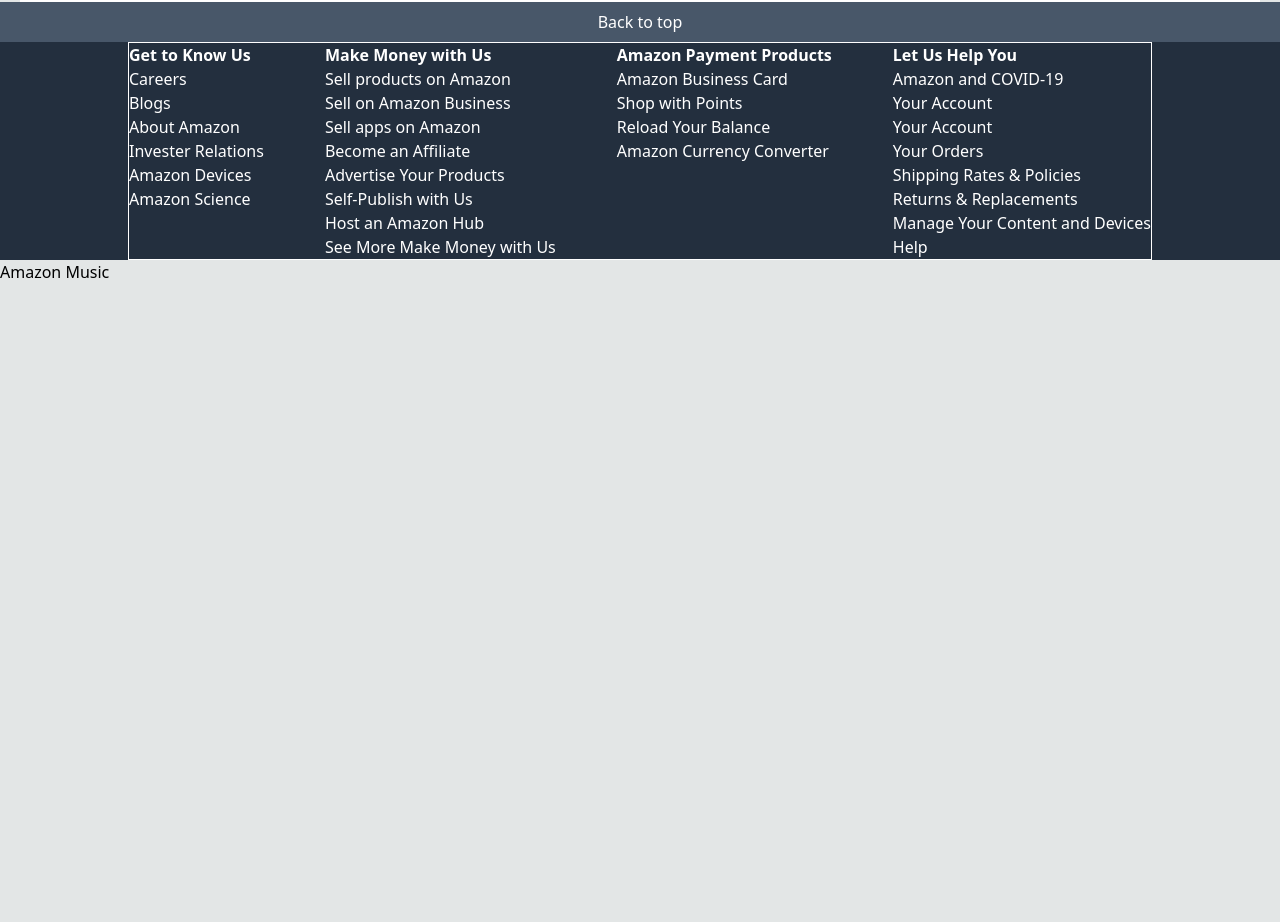
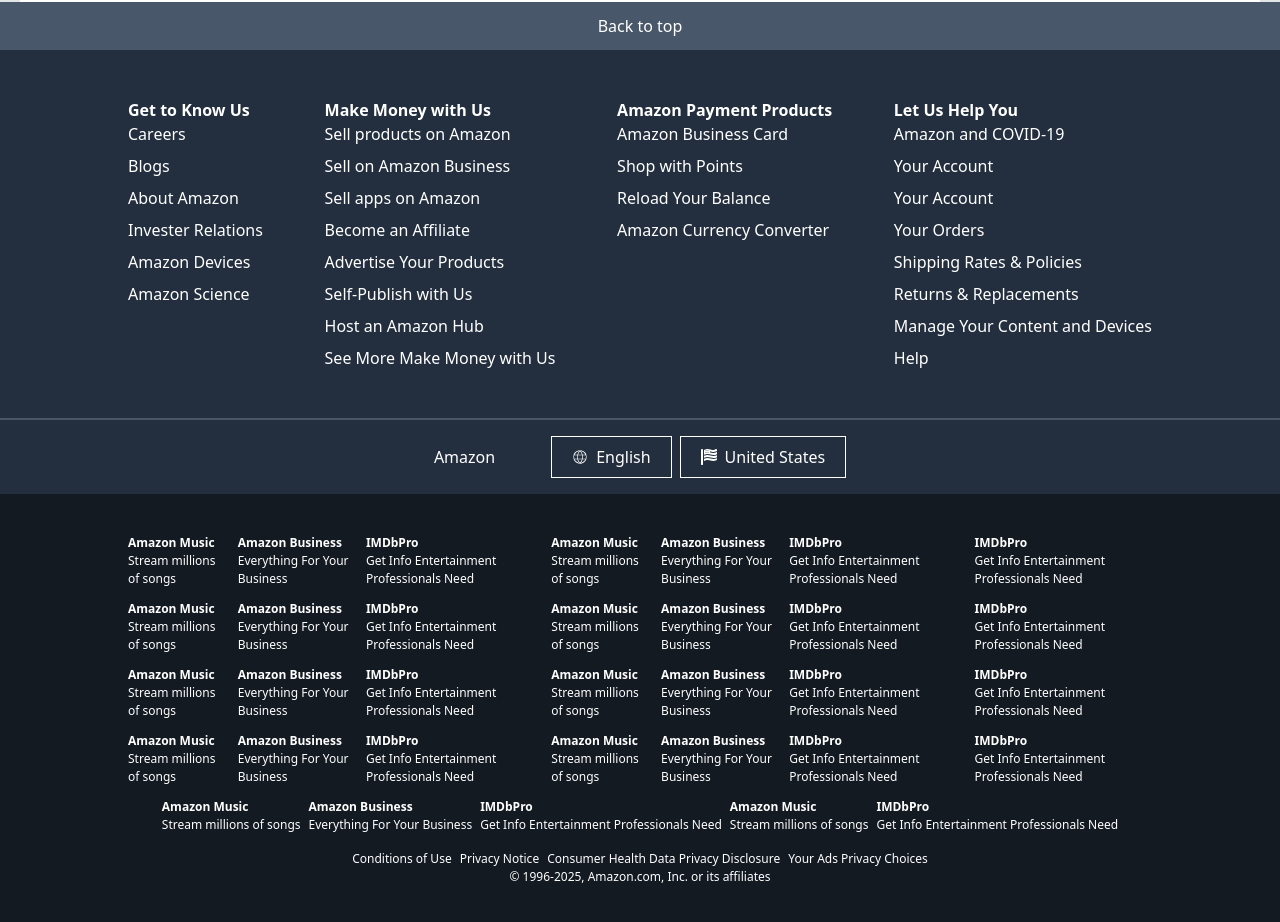
Before and after one commit to ShahbazNadeem/amazon-clone, a Next.js app: page / in a window 1280 px wide. Shown: the part 2020-2942 px from the top of the page. Before the commit the page ends 2822 px from the top, so only its background shows below. Built offline with nearby package versions, Linux system fonts and the light colour scheme.

Commit message:
working on footer

```diff
--- a/src/app/_components/layout/Footer.jsx
+++ b/src/app/_components/layout/Footer.jsx
@@ -1,17 +1,18 @@
 import React from 'react'
+import { Icons } from '@/app/data/Imports'
 
 const Footer = () => {
   return (
-    <div className='h-screen'>
-      <div className="bg-[#485769] py-2 flex justify-center items-center text-white">Back to top</div>
+    <div className=''>
+      <div className="bg-[#485769] py-3 flex justify-center items-center text-white">Back to top</div>
 
       <div className="bg-[#232F3E]">
-        <div className="flex justify-between max-w-[1024px] mx-auto border text-white">
+        <div className="flex justify-between py-12 max-w-[1024px] mx-auto text-white">
           <div className="">
             <span className='text-base leading-[16.8px] font-bold'>
               Get to Know Us
             </span>
-            <ul>
+            <ul className='flex flex-col gap-2'>
               <li>Careers</li>
               <li>Blogs</li>
               <li>About Amazon</li>
@@ -24,7 +25,7 @@
             <span className='text-base leading-[16.8px] font-bold'>
               Make Money with Us
             </span>
-            <ul>
+            <ul className='flex flex-col gap-2'>
               <li>Sell products on Amazon</li>
               <li>Sell on Amazon Business</li>
               <li>Sell apps on Amazon</li>
@@ -39,7 +40,7 @@
             <span className='text-base leading-[16.8px] font-bold'>
               Amazon Payment Products
             </span>
-            <ul>
+            <ul className='flex flex-col gap-2'>
               <li>Amazon Business Card</li>
               <li>Shop with Points</li>
               <li>Reload Your Balance</li>
@@ -50,7 +51,7 @@
             <span className='text-base leading-[16.8px] font-bold'>
               Let Us Help You
             </span>
-            <ul>
+            <ul className='flex flex-col gap-2'>
               <li>Amazon and COVID-19</li>
               <li>Your Account</li>
               <li>Your Account</li>
@@ -61,10 +62,83 @@
               <li>Help</li>
             </ul>
           </div>
+        </div>
+        <div className="text-white border-t-2 border-gray-600 flex justify-center items-center py-4 gap-14">
+          <figure>Amazon</figure>
+          <div className="flex gap-2">
+            <span className='py-2 px-5 border border-white flex gap-2 items-center'>
+              <span><Icons.globe /></span>
+              <span>English</span>
+            </span>
+            <span className='py-2 px-5 border border-white flex gap-2 items-center'>
+              <span><Icons.flag /></span>
+              <span>United States</span>
+            </span>
+          </div>
+        </div>
+      </div>
+
+      <div className="bg-[#131A22]">
+        <div className="max-w-[1024px] mx-auto text-white text-[12px] py-10">
+
+          <div className="flex flex-col items-center justify-center gap-3">
+            <ul className='flex justify-center items-center gap-2'>
+              <li><span className='font-bold'>Amazon Music</span><br />Stream millions of songs</li>
+              <li><span className='font-bold'>Amazon Business</span><br />Everything For Your Business</li>
+              <li><span className='font-bold'>IMDbPro</span><br />Get Info Entertainment Professionals Need</li>
+              <li><span className='font-bold'>Amazon Music</span><br />Stream millions of songs</li>
+              <li><span className='font-bold'>Amazon Business</span><br />Everything For Your Business</li>
+              <li><span className='font-bold'>IMDbPro</span><br />Get Info Entertainment Professionals Need</li>
+              <li><span className='font-bold'>IMDbPro</span><br />Get Info Entertainment Professionals Need</li>
+            </ul>
+            <ul className='flex justify-center items-center gap-2'>
+              <li><span className='font-bold'>Amazon Music</span><br />Stream millions of songs</li>
+              <li><span className='font-bold'>Amazon Business</span><br />Everything For Your Business</li>
+              <li><span className='font-bold'>IMDbPro</span><br />Get Info Entertainment Professionals Need</li>
+              <li><span className='font-bold'>Amazon Music</span><br />Stream millions of songs</li>
+              <li><span className='font-bold'>Amazon Business</span><br />Everything For Your Business</li>
+              <li><span className='font-bold'>IMDbPro</span><br />Get Info Entertainment Professionals Need</li>
+              <li><span className='font-bold'>IMDbPro</span><br />Get Info Entertainment Professionals Need</li>
+            </ul>
+            <ul className='flex justify-center items-center gap-2'>
+              <li><span className='font-bold'>Amazon Music</span><br />Stream millions of songs</li>
+              <li><span className='font-bold'>Amazon Business</span><br />Everything For Your Business</li>
+              <li><span className='font-bold'>IMDbPro</span><br />Get Info Entertainment Professionals Need</li>
+              <li><span className='font-bold'>Amazon Music</span><br />Stream millions of songs</li>
+              <li><span className='font-bold'>Amazon Business</span><br />Everything For Your Business</li>
+              <li><span className='font-bold'>IMDbPro</span><br />Get Info Entertainment Professionals Need</li>
+              <li><span className='font-bold'>IMDbPro</span><br />Get Info Entertainment Professionals Need</li>
+            </ul>
+            <ul className='flex justify-center items-center gap-2'>
+              <li><span className='font-bold'>Amazon Music</span><br />Stream millions of songs</li>
+              <li><span className='font-bold'>Amazon Business</span><br />Everything For Your Business</li>
+              <li><span className='font-bold'>IMDbPro</span><br />Get Info Entertainment Professionals Need</li>
+              <li><span className='font-bold'>Amazon Music</span><br />Stream millions of songs</li>
+              <li><span className='font-bold'>Amazon Business</span><br />Everything For Your Business</li>
+              <li><span className='font-bold'>IMDbPro</span><br />Get Info Entertainment Professionals Need</li>
+              <li><span className='font-bold'>IMDbPro</span><br />Get Info Entertainment Professionals Need</li>
+            </ul>
+            <ul className='flex justify-center items-center gap-2'>
+              <li><span className='font-bold'>Amazon Music</span><br />Stream millions of songs</li>
+              <li><span className='font-bold'>Amazon Business</span><br />Everything For Your Business</li>
+              <li><span className='font-bold'>IMDbPro</span><br />Get Info Entertainment Professionals Need</li>
+              <li><span className='font-bold'>Amazon Music</span><br />Stream millions of songs</li>
+              <li><span className='font-bold'>IMDbPro</span><br />Get Info Entertainment Professionals Need</li>
+            </ul>
+          </div>
+
+          <div className="flex flex-col justify-center items-center mt-4">
+            <ul className='flex justify-center items-center gap-2'>
+              <li>Conditions of Use</li>
+              <li>Privacy Notice</li>
+              <li>Consumer Health Data Privacy Disclosure</li>
+              <li>Your Ads Privacy Choices</li>
+            </ul>
+            <span>© 1996-2025, Amazon.com, Inc. or its affiliates</span>
+          </div>
 
         </div>
       </div>
-      <div className="">Amazon Music</div>
     </div>
   )
 }
--- a/src/app/data/Imports.jsx
+++ b/src/app/data/Imports.jsx
@@ -1,9 +1,10 @@
 import { FiShoppingCart, FiChevronRight, FiChevronLeft } from "react-icons/fi";
-import { FaSearch } from "react-icons/fa";
+import { FaSearch, FaFlagUsa } from "react-icons/fa";
 import { IoLocationOutline } from "react-icons/io5";
 import { GiHamburgerMenu } from "react-icons/gi";
 import { IoIosArrowForward } from "react-icons/io";
 import { FaRegUser } from "react-icons/fa6";
+import { CiGlobe } from "react-icons/ci";
 
 export const swipperImages = [
   { id: 1, src: '/images/swipperImages/img1.jpg' },
@@ -26,6 +27,8 @@
   user: FaRegUser,
   rightArrowSmall: FiChevronRight,
   leftArrowSmall: FiChevronLeft,
+  globe: CiGlobe,
+  flag: FaFlagUsa,
 }
 
 export const swipperBoxImages1 = [
@@ -57,5 +60,3 @@
   { id: 3, src: '/images/handbags/img3.jpg', label: 'lable' },
   { id: 4, src: '/images/handbags/img4.jpg', label: 'lable' },
 ];
-
-// 146*116
```
Also changed, not shown: public/images/footer/amazonLogo.jpg (added).
